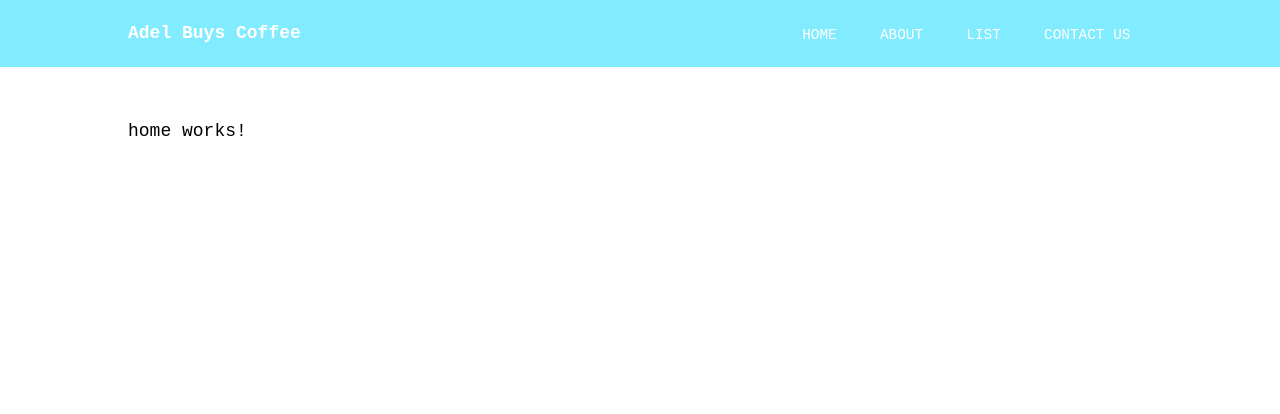
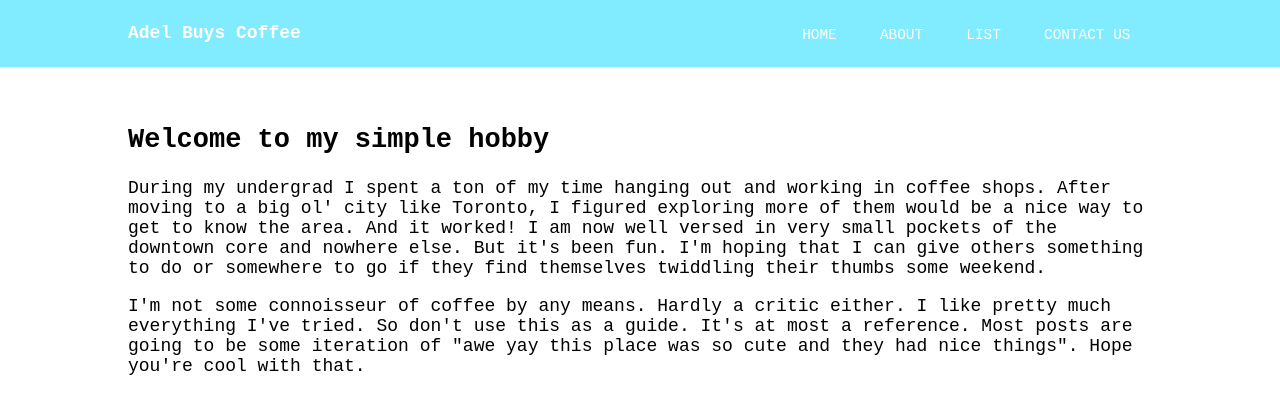
Before and after one commit to adelabdallah/coffeeBlog, an Angular app: page / in a window 1280 px wide. Shown: the top 414 px of the page. Built offline with nearby package versions, Linux system fonts and the light colour scheme.

Commit message:
Beginning to fill pages with some content

```diff
--- a/src/app/about/about.component.html
+++ b/src/app/about/about.component.html
@@ -1,3 +1,6 @@
+<h1>Rhymes with "paddle"</h1>
 <p>
-  about works!
+  My name is Adel. I'm a young dude with a lot of 'tude. I live downtown with my wife, Louisa, and we enjoy visiting coffee shops around the city, among other things.
+  I went to the University of Waterloo for physics and graduated in 2017. I'd say most of my waking hours were spent doing assignments at a coffee shop called <a href="http://dvlb.ca/">DVLB</a>.
+  This was roughly when I realized that coffee can taste good and is more than a sugar sludge brewed in the stinky machines of Tim Hortons.
 </p>
--- a/src/app/blog/blog.component.html
+++ b/src/app/blog/blog.component.html
@@ -2,6 +2,8 @@
 
     <h1>{{ blogPosts[blogId].name }}</h1>
     <h3>{{ blogPosts[blogId].location }}</h3>
-    <p>{{ blogPosts[blogId].entry }}</p>
+    <p>{{ blogPosts[blogId].entry1 }}</p>
+    <p>{{ blogPosts[blogId].entry2 }}</p>
+
 
 </section>
--- a/src/app/blog/blog.component.ts
+++ b/src/app/blog/blog.component.ts
@@ -1,4 +1,4 @@
-import { Component, OnInit, Input } from '@angular/core';
+import { Component, OnInit } from '@angular/core';
 import { DataService } from '../data.service';
 
 @Component({
@@ -13,10 +13,6 @@ export class BlogComponent implements OnInit {
 
   constructor(private data: DataService) { }
 
-  ngOnChanges() {
-
-  }
-
   ngOnInit() {
     this.data.getBlogs().subscribe(blogs => {
       this.blogPosts = blogs
--- a/src/app/home/home.component.html
+++ b/src/app/home/home.component.html
@@ -1,3 +1,10 @@
+<h1>Welcome to my simple hobby</h1>
 <p>
-  home works!
+  During my undergrad I spent a ton of my time hanging out and working in coffee shops. After moving to a big ol' city like Toronto,
+  I figured exploring more of them would be a nice way to get to know the area. And it worked! I am now well versed in very small pockets of the downtown core and nowhere else.
+  But it's been fun. I'm hoping that I can give others something to do or somewhere to go if they find themselves twiddling their thumbs some weekend.
 </p>
+<p>
+  I'm not some connoisseur of coffee by any means. Hardly a critic either. I like pretty much everything I've tried. So don't use this as a guide. It's at most a reference.
+  Most posts are going to be some iteration of "awe yay this place was so cute and they had nice things". Hope you're cool with that.
+</p>
```
Also changed, not shown: src/assets/blogPosts.json (+4 -3 lines).
